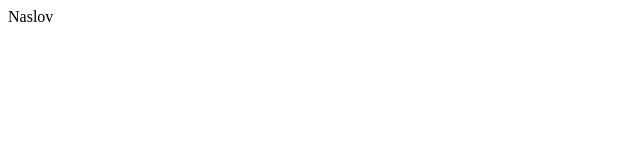
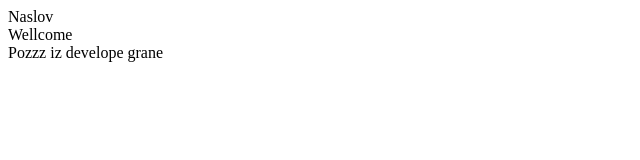
Before and after one commit to MajaIsakovic/git-vezba, a plain HTML site: page index.html in a window 1280 px wide. Shown: the whole page, without its empty margins (0-640 px from the left). Drawn offline with Linux system fonts and the light colour scheme.

Commit message:
izmenjen develope footer

```diff
--- a/index.html
+++ b/index.html
@@ -7,8 +7,8 @@
 
 <header>Naslov</header>
 
-<main></main>
+<main>Wellcome</main>
 
-<footer></footer>
+<footer>Pozzz iz develope grane</footer>
 </body>
 </html>
```
